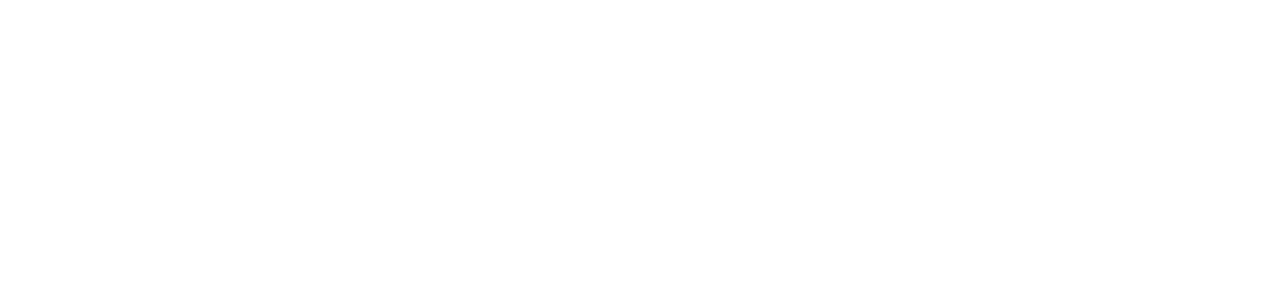
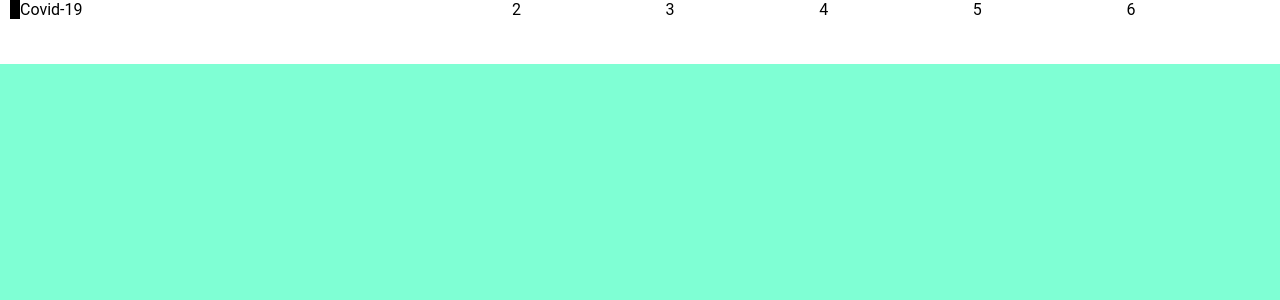
Before and after one commit to balubalaji123/flipr-hackathon-6.0, an Angular app: page / in a window 1280 px wide. Shown: the top 300 px of the page. Built offline with nearby package versions, Linux system fonts and the light colour scheme.

Commit message:
service created

```diff
--- a/src/app/app.component.css
+++ b/src/app/app.component.css
@@ -0,0 +1,21 @@
+.page{
+    height: 100%;
+    width: 100%;
+    display: grid;
+    grid-template-rows: 8% 92%;
+}
+
+.topnav{
+    background-color:white;
+    display: grid;
+    grid-template-columns:40% repeat(5,1fr) ;
+}
+
+.container{
+    background-color: aquamarine;
+}
+
+.covid{
+    padding-left: 10px;
+
+}
--- a/src/app/app.component.html
+++ b/src/app/app.component.html
@@ -0,0 +1,14 @@
+<div class="page">
+    <div class="topnav">
+        <div class="covid"><span style="border-left:10px solid black;">Covid-19</span></div>
+        <div class="contact">2</div>
+        <div class="home">3</div>
+        <div class="notification">4</div>
+        <div class="hospital">5</div>
+        <div class="graph">6</div>
+    </div>
+    <div class="container">
+        <router-outlet></router-outlet>
+    </div>
+
+</div>
--- a/src/styles.css
+++ b/src/styles.css
@@ -1 +1,17 @@
 /* You can add global styles to this file, and also import other style files */
+
+@import url("https://fonts.googleapis.com/css2?family=Poppins&display=swap");
+html,
+body {
+  height: 100%;
+}
+body {
+  margin: 0;
+  font-family: Poppins, sans-serif;
+  /* overflow-y: hidden; */
+  /* overflow-x: hidden; */
+  width: 100vw;
+}
+
+html, body { height: 100%; }
+body { margin: 0; font-family: Roboto, "Helvetica Neue", sans-serif; }
```
Also changed, not shown: src/app/api-service.service.ts (added, +9 -0 lines), 1 other file (tests, documents, lock files or other folders).
